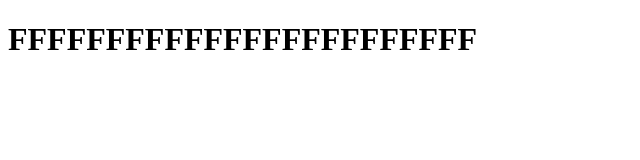
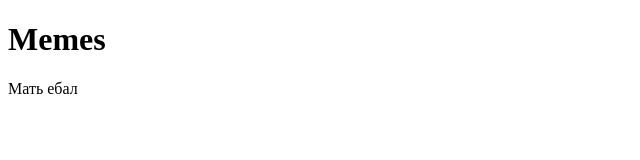
Before and after one commit to QuraKlim/project_pulse, a plain HTML site: page src/index.html in a window 1280 px wide. Shown: the whole page, without its empty margins (0-640 px from the left). Drawn offline with Linux system fonts and the light colour scheme.

Commit message:
sec_commit

```diff
--- a/src/index.html
+++ b/src/index.html
@@ -7,7 +7,7 @@
     <title>Document</title>
 </head>
 <body>
-    <h1>FFFFFFFFFFFFFFFFFFFFFFFF</h1>
-    <!-- <div>fdgfsgs</div> -->
+    <h1>Memes</h1>
+    <div>Мать ебал</div>
 </body>
 </html>
```
